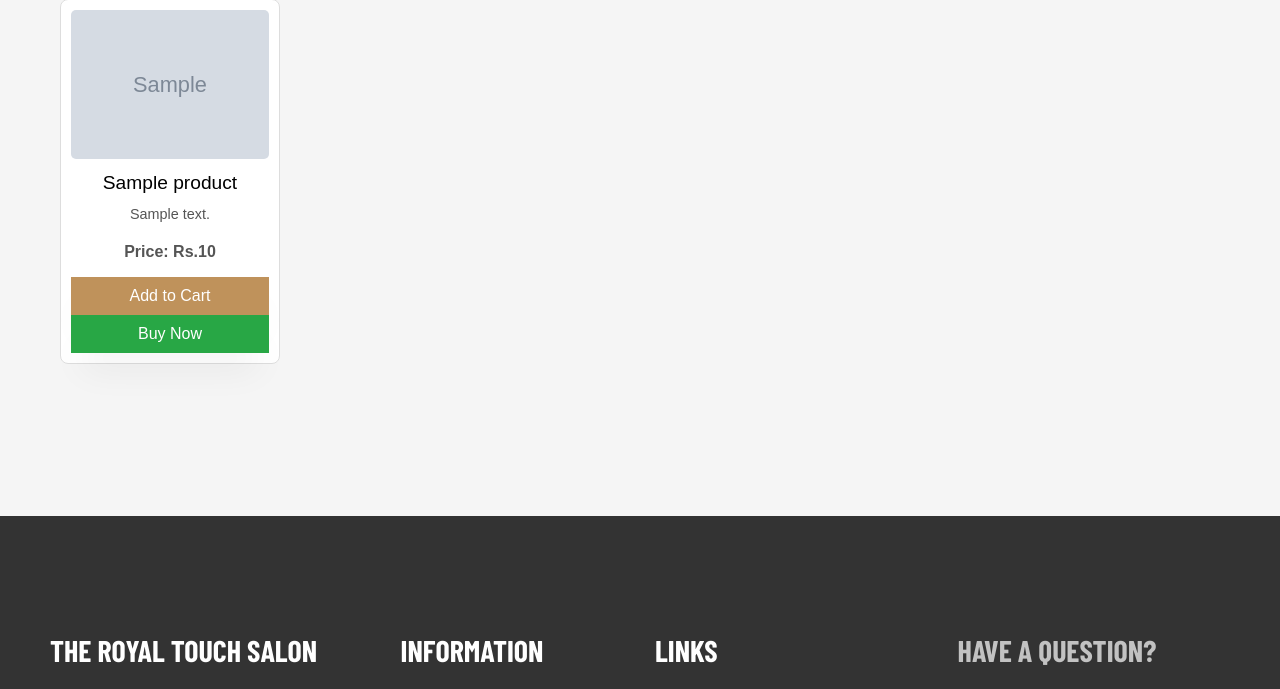
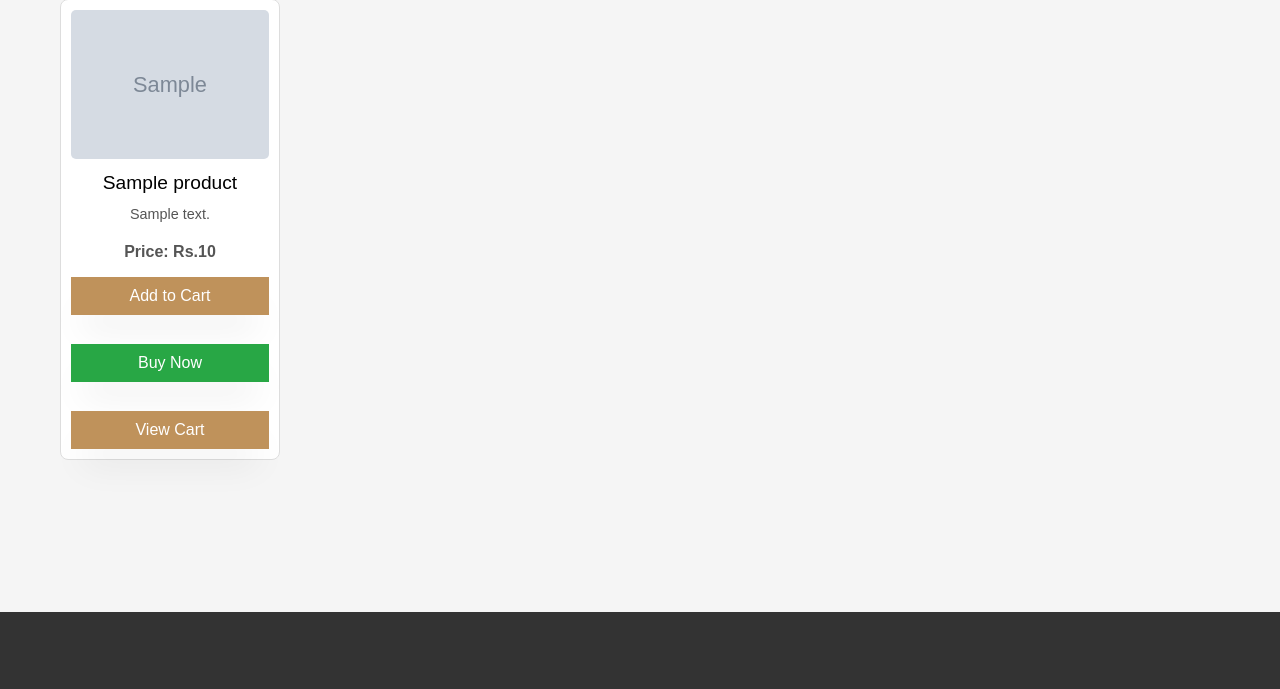
Before and after one commit to Khushisen/The-Royal-Touch-salon, a Django app: template royaltouchsalon/templates/products.html in a window 1280 px wide. Shown: the part 933-1622 px from the top of the page. Run offline with Django 3.2, Linux system fonts and the light colour scheme; the template is opened without the code that fills it: most values are stand-ins (such as "Sample title", 1, 10 or a date in 2020); grey boxes marked "Sample" are stand-in pictures; some libraries are stand-ins or nearby versions; some web fonts are replaced.

Commit message:
added view cart button

```diff
--- a/royaltouchsalon/templates/products.html
+++ b/royaltouchsalon/templates/products.html
@@ -105,7 +105,10 @@
 						<p class="price"><strong>Price: </strong>Rs.{{product.price}}</p>
 
 						<a href="{% url 'add_to_cart' product.id %}" class="btn btn-primary">Add to Cart</a>
+            <br>
 						<a href="{% url 'order_confirmation' %}?product_id={{ product.id }}" class="btn btn-success">Buy Now</a>
+            <br>
+            <a href="{% url 'view_cart' %}" class="btn btn-primary">View Cart</a>
 				</div>
 
 			{% endfor %}
```
Also changed, not shown: royaltouchsalon/db.sqlite3.
